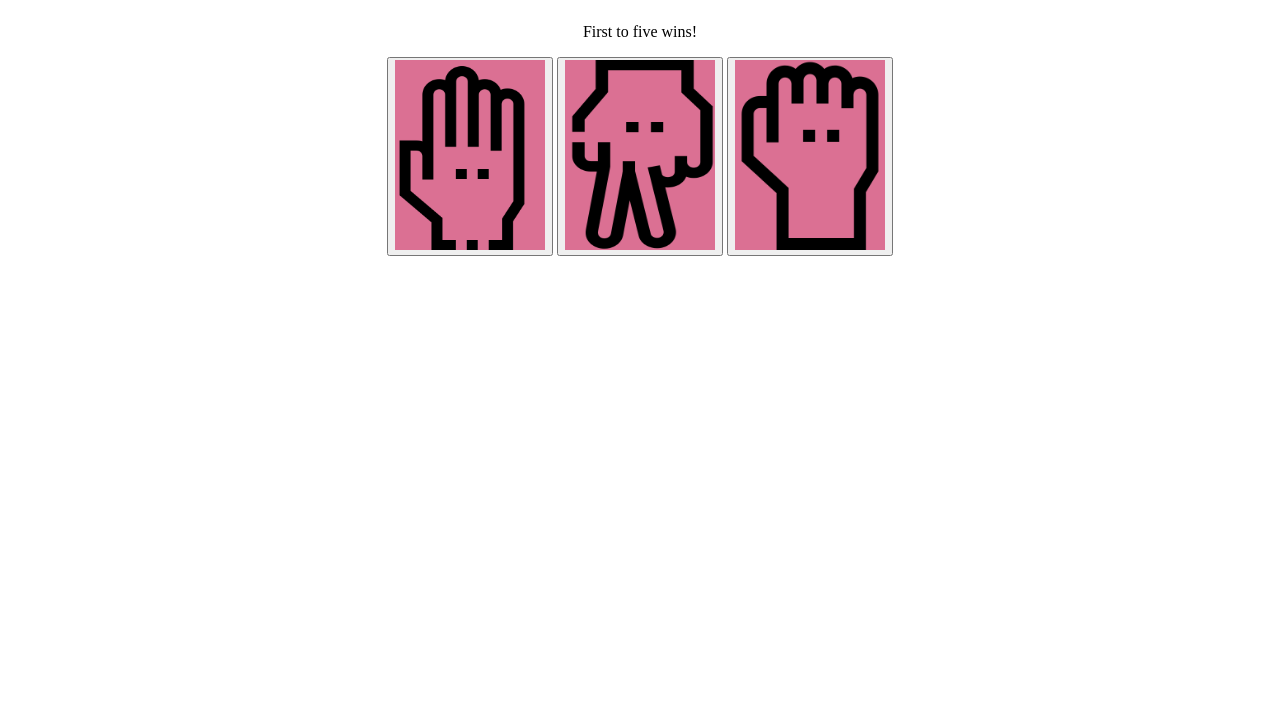
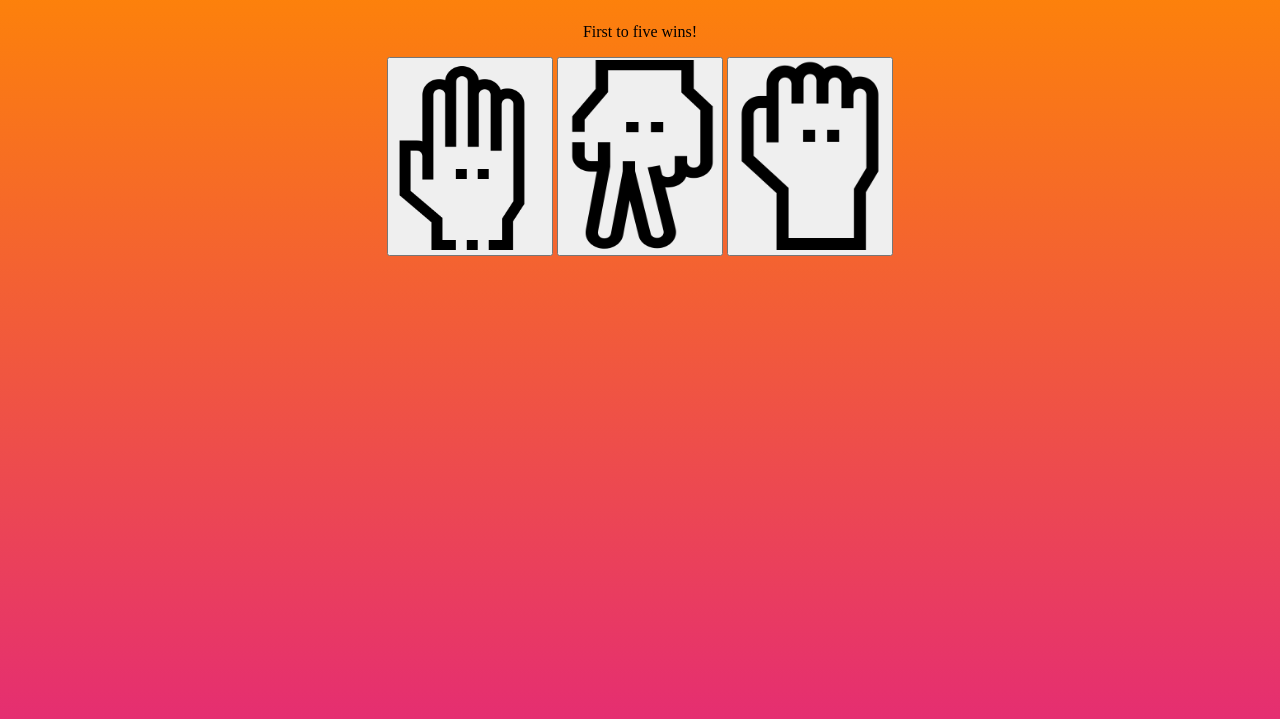
Before and after one commit to temporarynamelol/paperScissorsRock, a plain HTML site: page index.html in a window 1280 px wide. Shown: the part 81-800 px from the top of the page. Drawn offline with Linux system fonts and the light colour scheme.

Commit message:
Create background image gradient effect

```diff
--- a/styles.css
+++ b/styles.css
@@ -1,3 +1,7 @@
+html {
+    height: 100%;
+    background-image: linear-gradient(to bottom, #ff8a00, #e52e71);
+}
 .mainPage {
     display: flex;
     align-items: center;
@@ -21,5 +25,4 @@
 .optionBtn {
     width: 150px;
     height: 190px;
-    background-color: palevioletred;
 }
```
Also changed, not shown: Images/rock-paper-scissors.png (deleted).
